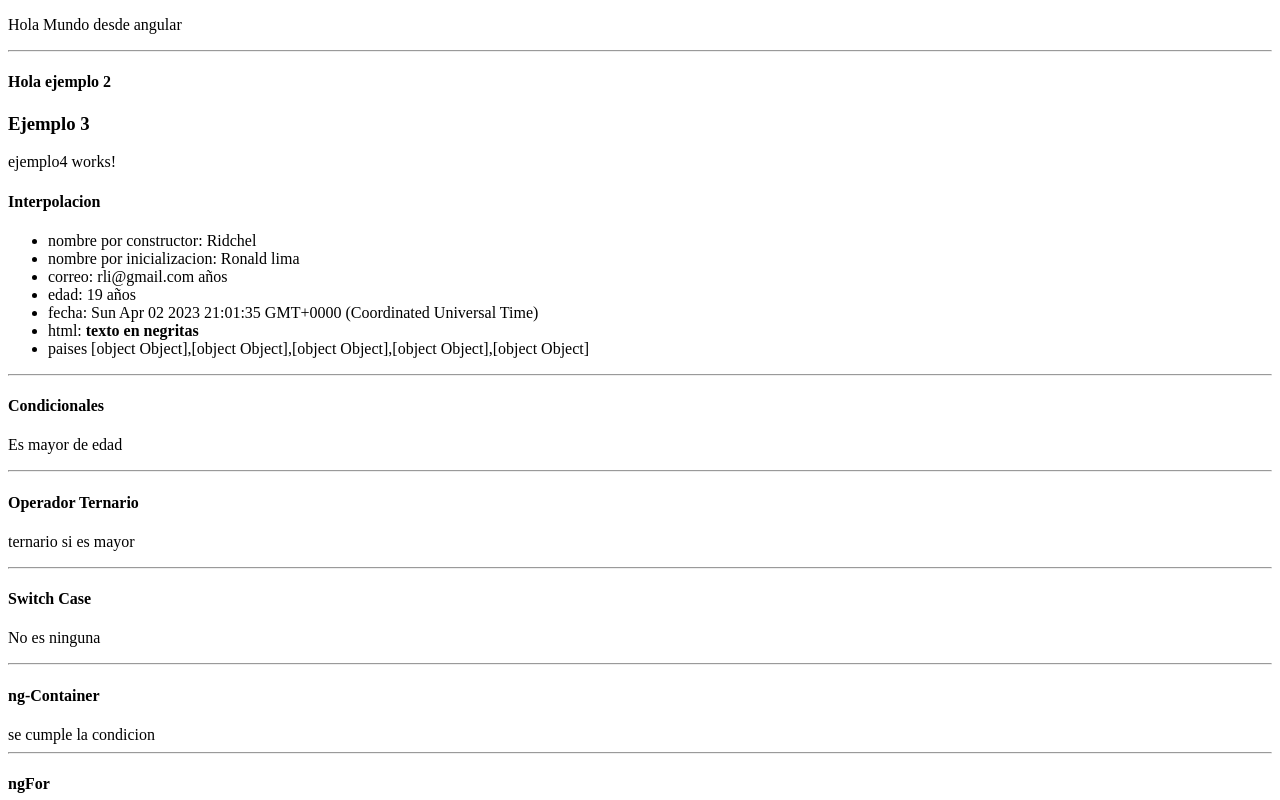
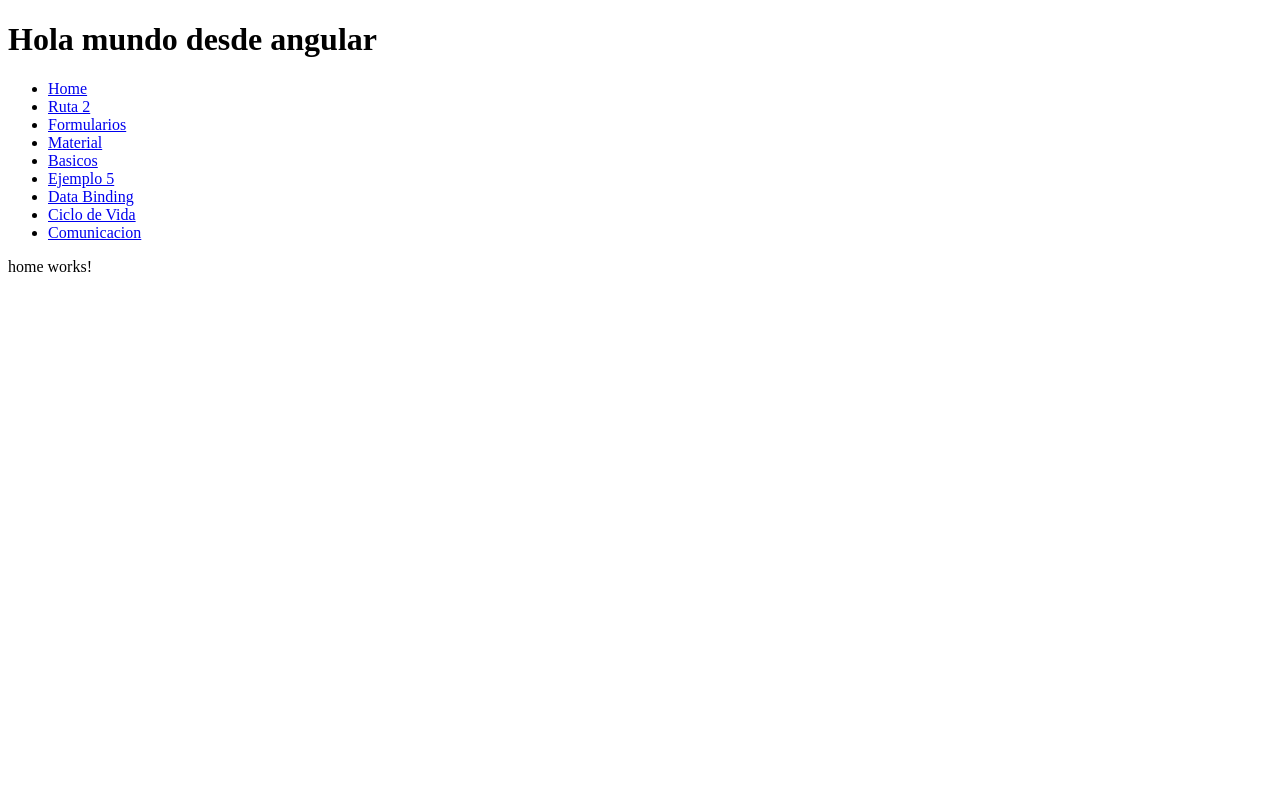
Before and after one commit to Dlanor91/PrimerosPasosAngular, an Angular app: page / in a window 1280 px wide. Shown: the top 800 px of the page. Built offline with nearby package versions, Linux system fonts and the light colour scheme.

Commit message:
rutas con parametros

```diff
--- a/src/app/app-routing.module.ts
+++ b/src/app/app-routing.module.ts
@@ -1,7 +1,26 @@
 import { NgModule } from '@angular/core';
 import { RouterModule, Routes } from '@angular/router';
+import { HomeComponent } from './paginas/home/home.component';
+import { FormulariosComponent } from './paginas/formularios/formularios.component';
+import { MaterialComponent } from './paginas/material/material.component';
+import { Ruta2Component } from './paginas/ruta2/ruta2.component';
+import { BasicosComponent } from './ejemplos/basicos/basicos.component';
+import { Ejemplo5Component } from './ejemplos/ejemplo5/ejemplo5.component';
+import { CicloDeVidaComponent } from './ejemplos/ciclo-de-vida/ciclo-de-vida.component';
+import { ComunicacionComponent } from './ejemplos/comunicacion/comunicacion.component';
+import { DataBindingComponent } from './ejemplos/data-binding/data-binding.component';
 
-const routes: Routes = [];
+const routes: Routes = [
+  {path:"",component:HomeComponent},
+  {path:"formularios",component:FormulariosComponent},
+  {path:"material",component:MaterialComponent},
+  {path:"ruta-2",component:Ruta2Component},
+  {path:"basicos",component:BasicosComponent},
+  {path:"ejemplo-5",component:Ejemplo5Component},
+  {path:"data-binding",component:DataBindingComponent},
+  {path:"ciclo-vida",component:CicloDeVidaComponent},
+  {path:"comunicacion",component:ComunicacionComponent},
+];
 
 @NgModule({
   imports: [RouterModule.forRoot(routes)],
--- a/src/app/app.component.html
+++ b/src/app/app.component.html
@@ -1,9 +1,31 @@
-<p>Hola Mundo desde angular</p>
-<hr>
-<app-ejemplo2></app-ejemplo2>
-<app-ejemplo3></app-ejemplo3>
-<app-basicos></app-basicos>
-<app-ejemplo5></app-ejemplo5>
-<app-data-binding></app-data-binding>
-<app-ciclo-de-vida></app-ciclo-de-vida>
-<app-comunicacion></app-comunicacion>
+<H1>Hola mundo desde angular</H1>
+<ul>
+    <li>
+        <a routerLink="/">Home</a>
+    </li>
+    <li>
+        <a routerLink="/ruta-2" routerLinkActive="enlaces">Ruta 2</a>
+    </li>
+    <li>
+        <a routerLink="/formularios" routerLinkActive="enlaces">Formularios</a>
+    </li>
+    <li>
+        <a routerLink="/material" routerLinkActive="enlaces">Material</a>
+    </li>
+    <li>
+        <a routerLink="/basicos" routerLinkActive="enlaces">Basicos</a>
+    </li>
+    <li>
+        <a routerLink="/ejemplo-5" routerLinkActive="enlaces">Ejemplo 5</a>
+    </li>
+    <li>
+        <a routerLink="/data-binding" routerLinkActive="enlaces">Data Binding</a>
+    </li>
+    <li>
+        <a routerLink="/ciclo-vida" routerLinkActive="enlaces">Ciclo de Vida</a>
+    </li>
+    <li>
+        <a routerLink="/comunicacion" routerLinkActive="enlaces">Comunicacion</a>
+    </li>
+</ul>
+<router-outlet></router-outlet>
--- a/src/styles.css
+++ b/src/styles.css
@@ -1 +1,8 @@
 /* You can add global styles to this file, and also import other style files */
+
+.enlaces{
+    color:white;
+    background-color: blue;
+    font-size: 20px;
+    text-decoration: overline;
+}
```
